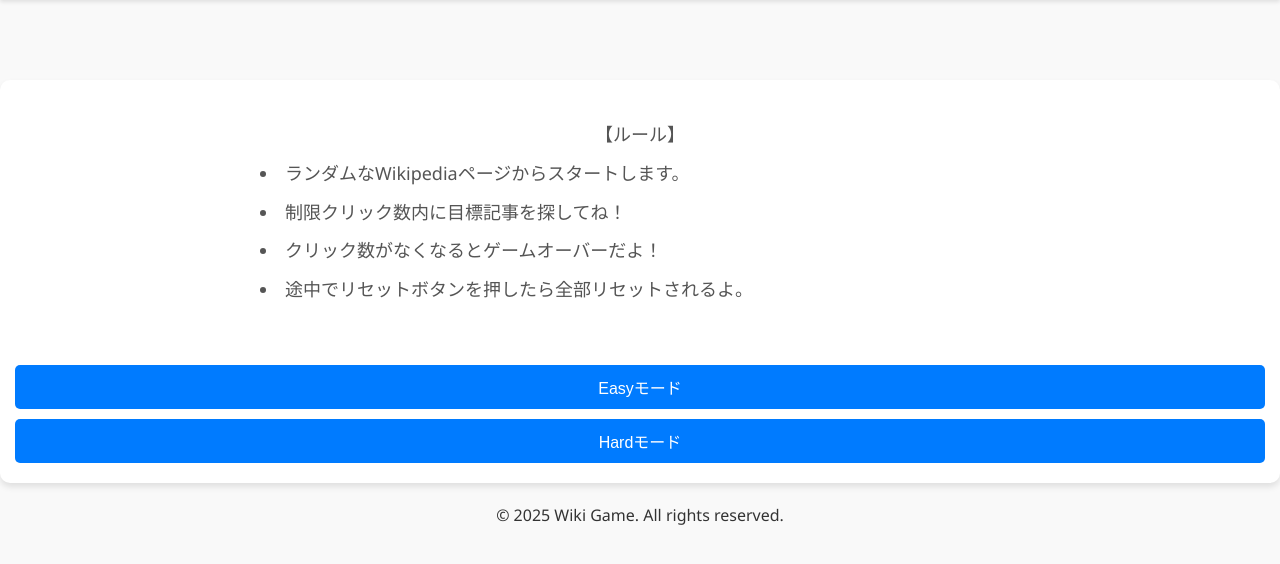
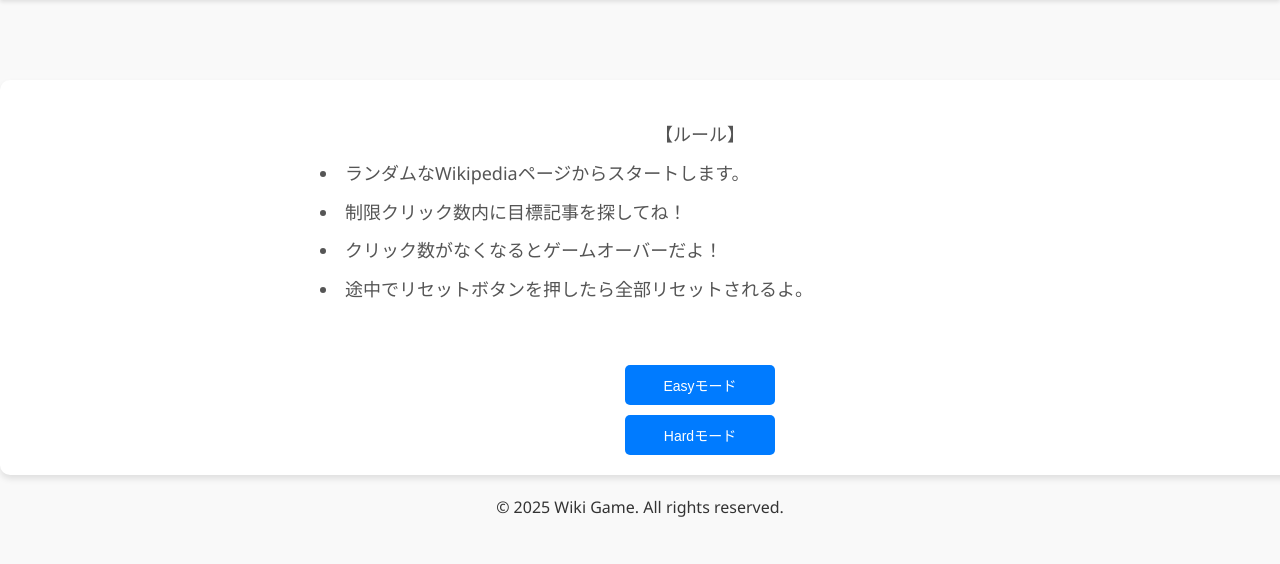
Before and after one commit to usatan-lab/WikiGame, a Flask app: page / in a window 1280 px wide; the page is wider, and only the part inside the window is pictured. Shown: the part 60-624 px from the top of that part. Run offline with Flask 3, Linux system fonts and the light colour scheme.

Commit message:
media css change

```diff
--- a/static/css/styles.css
+++ b/static/css/styles.css
@@ -60,9 +60,8 @@ header {
 /* ボタンのスタイル */
 .btn {
     display: inline-block;
-    padding: 8px 16px;
+    padding: 10px 20px; /* パディングを統一 */
     font-size: 16px;
-    margin: 0;
     cursor: pointer;
     border: none;
     border-radius: 5px;
@@ -70,11 +69,53 @@ header {
     color: #fff;
     text-decoration: none;
     transition: background-color 0.3s, transform 0.2s;
+    margin: 0; /* 余分なマージンをリセット */
+    max-width: 200px; /* 最大幅を設定 */
+    width: auto; /* 幅を自動調整 */
+    text-align: center; /* テキストを中央揃え */
 }
 
 .btn:hover {
     background-color: #0056b3;
     transform: scale(1.05);
+}
+
+/* ボタンコンテナのスタイル */
+.button-container {
+    display: flex;                  /* Flexboxを使用 */
+    justify-content: center;        /* ボタンを中央揃え */
+    align-items: center;            /* ボタンの高さを揃える */
+    gap: 20px;                      /* ボタン間のスペース */
+    flex-wrap: wrap;                /* ボタンがコンテナを超える場合に折り返す */
+    margin-top: 20px;               /* 上に余白を追加 */
+}
+
+/* ボタンのスタイル（.btn クラスのみ使用） */
+.btn {
+    padding: 10px 20px;             /* パディングを統一 */
+    font-size: 16px;
+    cursor: pointer;
+    border: none;
+    border-radius: 5px;
+    background-color: #007bff;
+    color: #fff;
+    text-decoration: none;
+    transition: background-color 0.3s, transform 0.2s;
+    margin: 0;                       /* 余分なマージンをリセット */
+    max-width: 200px;                /* 最大幅を設定 */
+    width: auto;                     /* 幅を自動調整 */
+    text-align: center;              /* テキストを中央揃え */
+}
+
+.btn:hover {
+    background-color: #0056b3;
+    transform: scale(1.05);
+}
+
+/* 特定のボタンに対する追加スタイル */
+.level-select-btn {
+    max-width: 200px;                /* 必要に応じて調整 */
+    width: 150px;                     /* 固定幅に設定 */
 }
 
 /* コンテンツ領域のスタイル */
@@ -211,27 +252,17 @@ header {
 }
 
 /* ページタイトルのスタイル */
-.page-title {
-    font-family: 'Roboto Slab', serif;
-    font-size: 32px;
-    margin-bottom: 20px;
-    color: #333;
-    padding-bottom: 10px;
-    text-align: center;
-    font-weight: bold;
-    display: inline-block;
-    position: relative; /* 擬似要素の配置に必要 */
-}
-
-/* ページタイトルの擬似要素 */
-.page-title::after {
-    content: "";
-    display: block;
-    width: 1100px; /* 線の長さを調整 */
-    height: 2px;  /* 線の太さ */
-    background-color: #ddd; /* 線の色 */
-    margin-top: 5px; /* タイトルと線の間のスペース */
-    margin-left: 0; /* 左寄せ */
+..page-title {
+    font-family: 'Roboto Slab', serif; /* Google FontsのRoboto Slabを適用 */
+    font-size: 32px;        /* 大きなフォントサイズ */
+    margin-bottom: 20px;    /* 下に余白を追加 */
+    color: #333;            /* テキストカラー */
+    padding-bottom: 10px;   /* タイトルの下にパディングを追加 */
+    text-align: center;     /* 中央揃えに変更 */
+    font-weight: bold;      /* 太字に設定 */
+    display: inline-block;  /* コンテンツの幅に合わせてブロック表示 */
+    border-bottom: 2px solid #ddd; /* タイトルの下に線を追加 */
+    max-width: 1300px;       /* 線の長さを制限 */
 }
 
 /* 左寄せクラス */
@@ -272,6 +303,7 @@ header {
     .page-title::after {
         max-width: 300px; /* モバイルでは最大幅を縮小 */
         margin-left: 0;    /* 左寄せ */
+        width: 100%;
     }
 }
 
@@ -294,7 +326,7 @@ header {
 
     /* 全体の幅を広げる */
     .container {
-        width: 100%; /* 幅をさらに広げる */
+        width: 160%; /* 幅をさらに広げる */
         padding: 20px 15px; /* パディングを広げる */
     }
 }
--- a/templates/opening.html
+++ b/templates/opening.html
@@ -20,8 +20,10 @@
     <br>
     <div class="button-container">
         <!-- 簡易版: GETパラメータを付けて難易度を指定 -->
-        <button onclick="location.href='{{ url_for('start_game') }}?difficulty=easy'">Easyモード</button>
-        <button onclick="location.href='{{ url_for('start_game') }}?difficulty=hard'">Hardモード</button>
+        <button class="btn level-select-btn" onclick="location.href='{{ url_for('start_game') }}?difficulty=easy'">Easyモード</button>
+        <button class="btn level-select-btn" onclick="location.href='{{ url_for('start_game') }}?difficulty=hard'">Hardモード</button>
+
+
     </div>
 </div>
 
```
